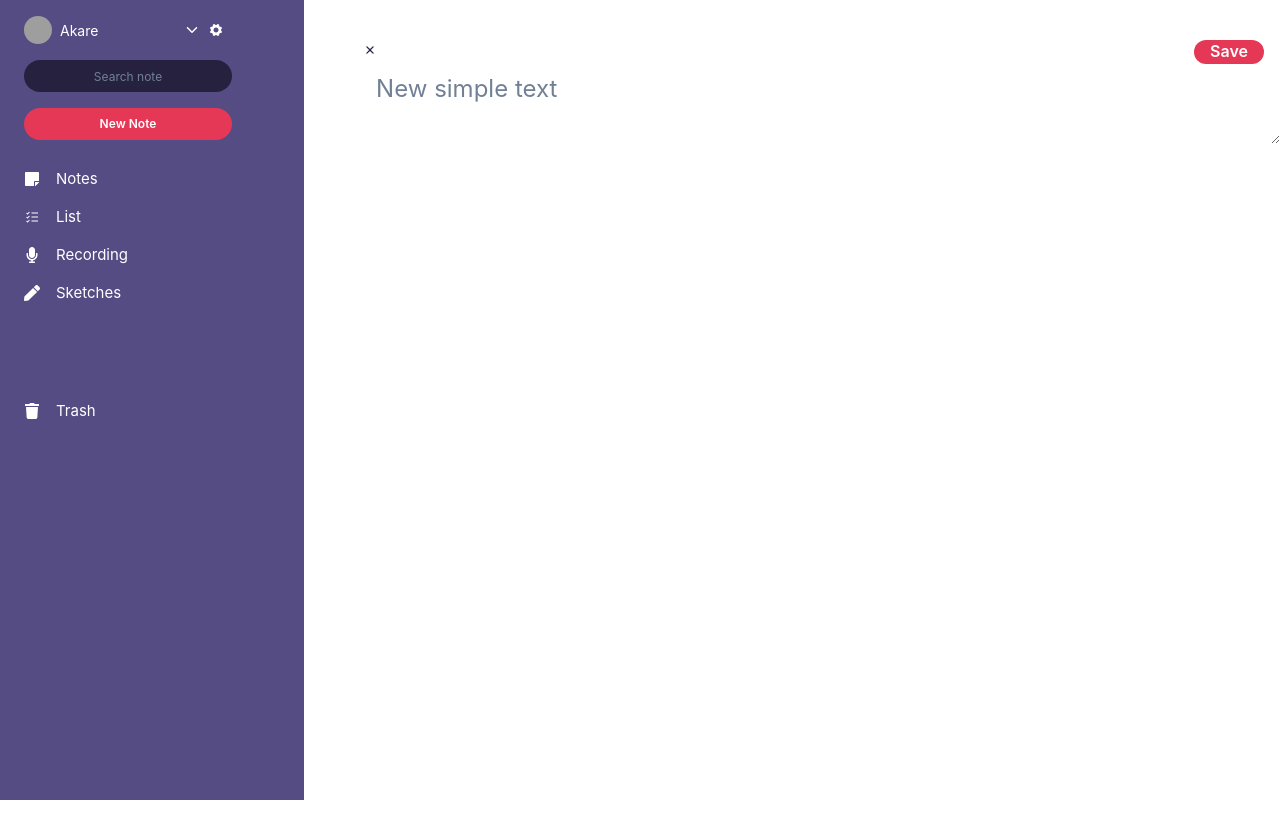
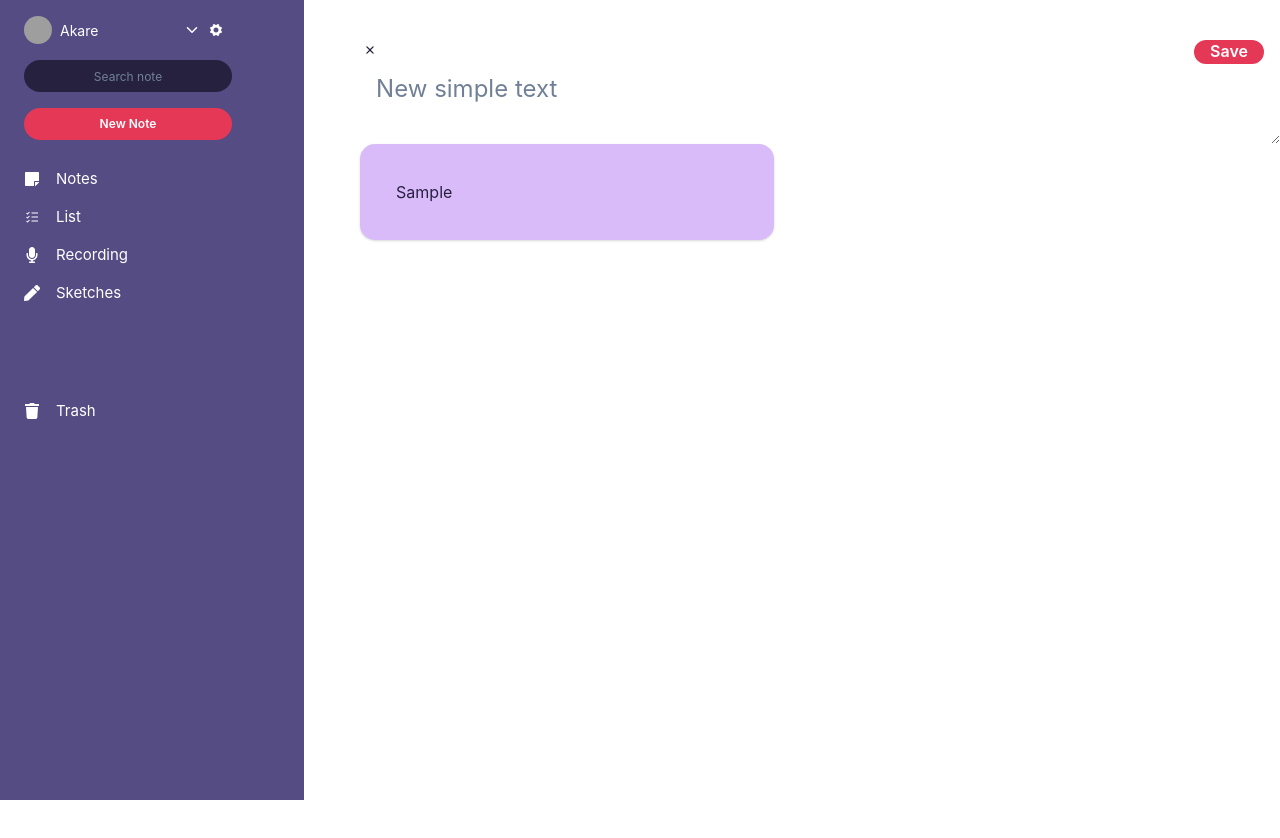
Before and after one commit to akareagwom/note-pal, a React (Vite) app: page /Layout in a window 1280 px wide. Both pictures are taken after typing "Sample" into the empty fields and a click on the button "Save". Built offline with nearby package versions, Linux system fonts and the light colour scheme; grey boxes are pictures that could not be loaded.

Commit message:
card props

```diff
--- a/src/notes/components/noteCanva.tsx
+++ b/src/notes/components/noteCanva.tsx
@@ -1,4 +1,4 @@
-import { Box, Button, Textarea, Flex, Icon } from '@chakra-ui/react';
+import { Box, Button, Textarea, Flex, Icon, Card, CardBody, Text } from '@chakra-ui/react';
 import React, { useState,Dispatch, SetStateAction  } from 'react';
 // import Save from '../../components/Save';
 import { IoIosClose } from "react-icons/io";
@@ -37,11 +37,15 @@ const NoteCanva: React.FC<Props> = ({ note, setNote,cards, setCards }) => {
         value={note}
         onChange={(e) => setNote(e.target.value)}
       />
-       {/* <Card borderRadius={15} w={'45%'} p={4} bg='rgba(218,187,250,255)'>
+      {cards.map((card)=>(
+       <Card borderRadius={15} w={'45%'} p={4} bg='rgba(218,187,250,255)'>
                 <CardBody >
-                    <Text color={'#272140'}>hola</Text>
+                    <Text color={'#272140'}>{card}</Text>
                 </CardBody>
-            </Card> */}
+        </Card>
+      )
+
+      )}
     </Box>
   );
 };
```
